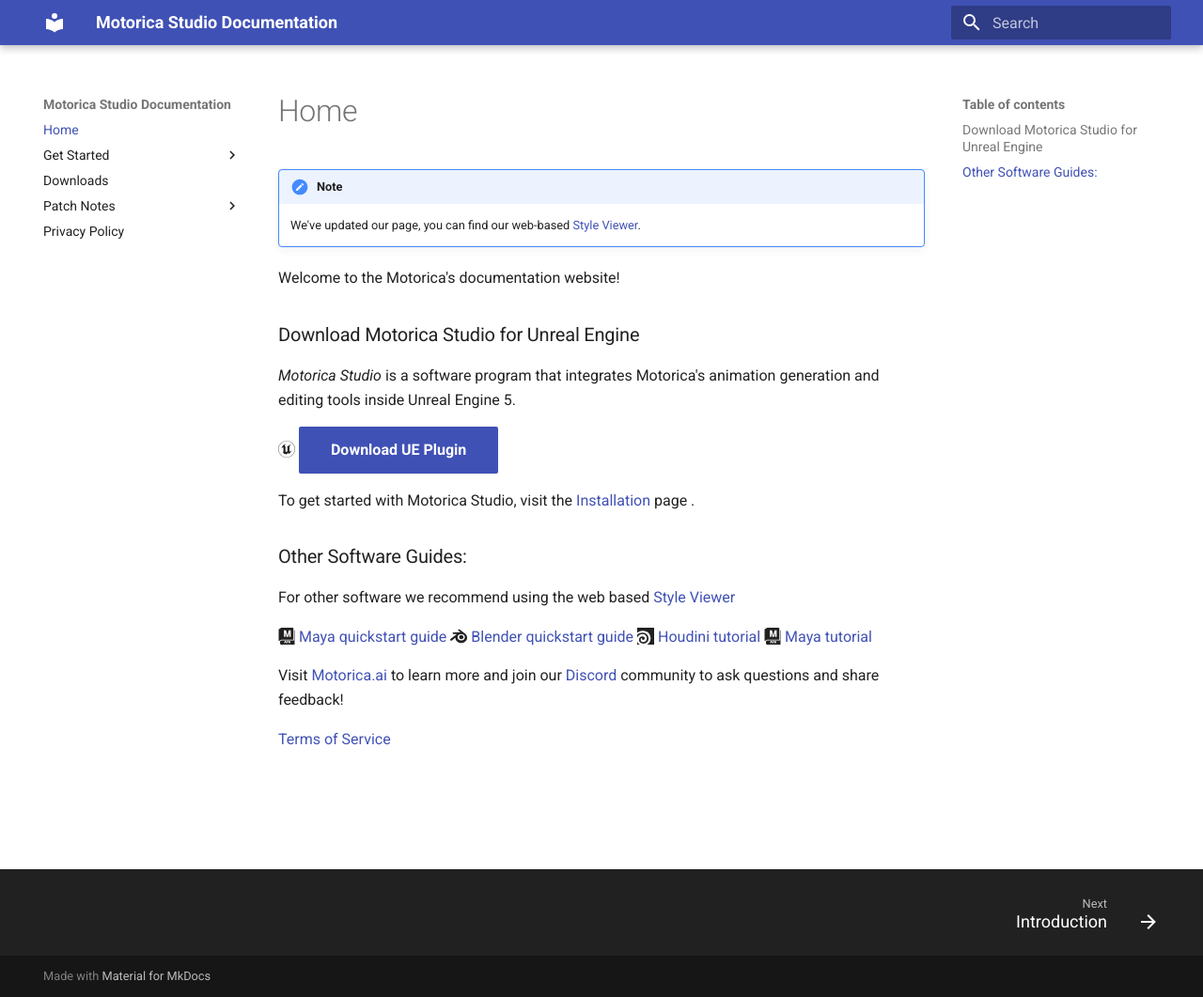
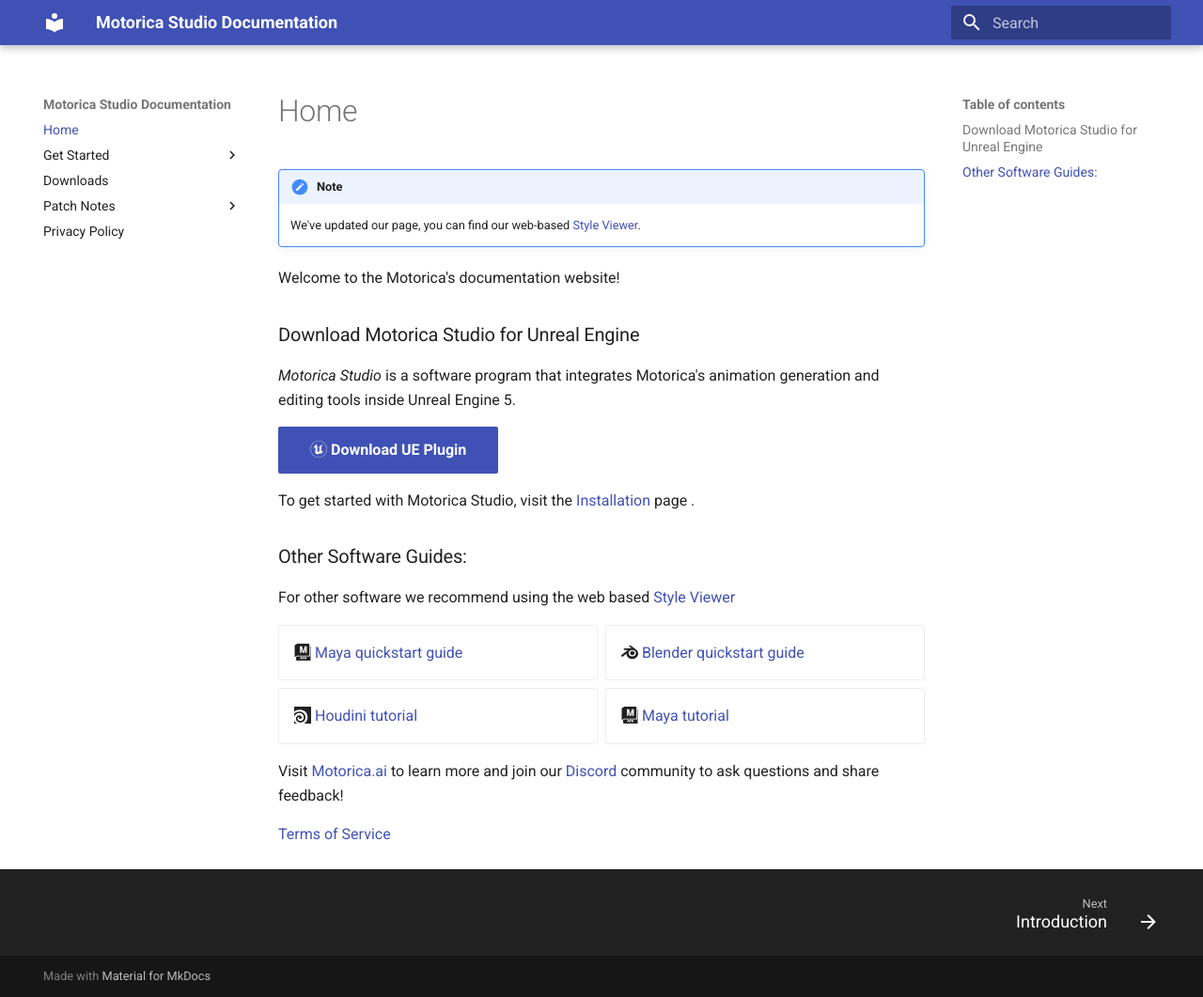
Before and after one commit to MotoricaAI/MoStudioDocs, an MkDocs documentation site: the page built from docs/index.md, in a window 1280 px wide and 1061 px high. Shown: the whole window at 94% size. Built offline with MkDocs 1.6.1 and Material for MkDocs 9.7.7, drawn with Linux system fonts in a browser that asks for light colours.

```diff
--- a/docs/index.md
+++ b/docs/index.md
@@ -9,7 +9,7 @@ Welcome to the Motorica's documentation website!
 
 *Motorica Studio* is a software program that integrates Motorica's animation generation and editing tools inside Unreal Engine 5.
 
-:simple-unrealengine: [Download UE Plugin](https://mostudiodocs.pages.dev/downloads/){ .md-button .md-button--primary }
+[:simple-unrealengine: Download UE Plugin](https://mostudiodocs.pages.dev/downloads/){ .md-button .md-button--primary }
 
 To get started with Motorica Studio, visit the [Installation](get-started/index.md) page .
 
@@ -19,10 +19,10 @@ For other software we recommend using the web based [Style Viewer](https://mogen
 
 <div class="grid cards" markdown>
 
-:simple-autodeskmaya: [Maya quickstart guide](https://www.motorica.ai/s/Quickstart_guide_maya.pdf)
-:simple-blender: [Blender quickstart guide](https://www.motorica.ai/s/Quickstart_guide_blender.pdf)
-:simple-houdini: [Houdini tutorial](https://youtu.be/m5ZcMsATAfg)
-:simple-autodeskmaya: [Maya tutorial](https://vimeo.com/831841460)
+- :simple-autodeskmaya: [Maya quickstart guide](https://www.motorica.ai/s/Quickstart_guide_maya.pdf)
+- :simple-blender: [Blender quickstart guide](https://www.motorica.ai/s/Quickstart_guide_blender.pdf)
+- :simple-houdini: [Houdini tutorial](https://youtu.be/m5ZcMsATAfg)
+- :simple-autodeskmaya: [Maya tutorial](https://vimeo.com/831841460)
 
 </div>
 
```
